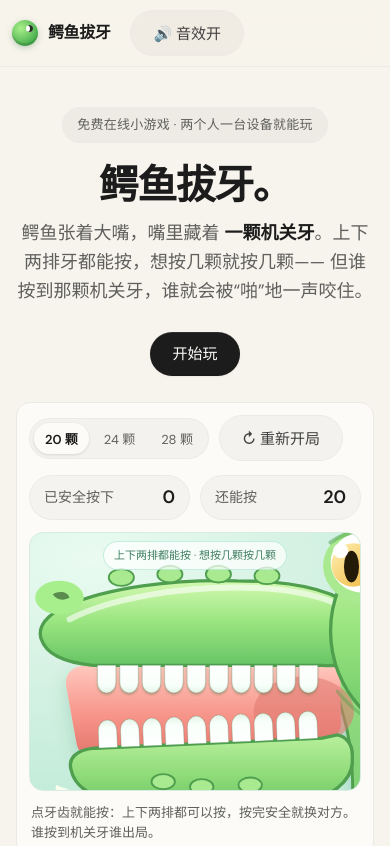
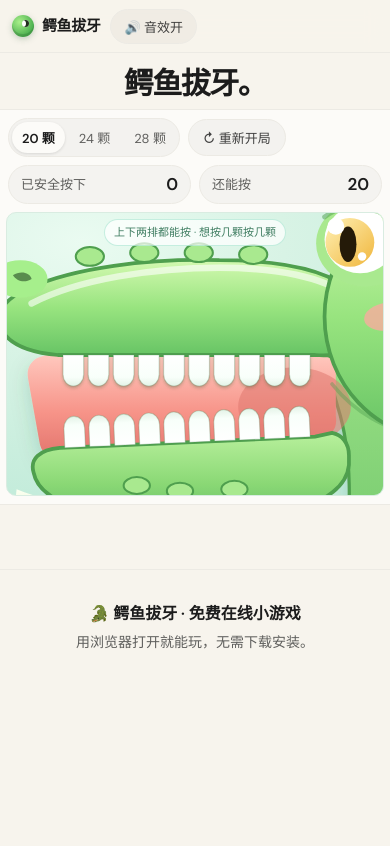
Before and after one commit to xyyyddd/crocodile-teeth, a plain HTML site: page index.html in a window 390 px wide. Shown: the top 846 px of the page. Drawn offline with Linux system fonts and the light colour scheme.

Commit message:
手机端布局优化：游戏卡片通栏铺满、压缩页头/首屏/工具栏留白，游戏一屏内可玩（v10）

```diff
--- a/game.js
+++ b/game.js
@@ -157,7 +157,7 @@
     var stageW = stage.clientWidth || window.innerWidth;
     if (stageW < 520) {
       // 手机：拉近到头部与嘴巴，牙齿更大更好点
-      croc.setAttribute('viewBox', '110 80 380 300');
+      croc.setAttribute('viewBox', '128 84 392 296');
     } else {
       croc.setAttribute('viewBox', '0 0 700 470');
     }
--- a/index.html
+++ b/index.html
@@ -27,7 +27,7 @@
 <link rel="preconnect" href="https://fonts.googleapis.com">
 <link rel="preconnect" href="https://fonts.gstatic.com" crossorigin>
 <link href="https://fonts.googleapis.com/css2?family=DM+Sans:ital,opsz,wght@0,9..40,100..1000;1,9..40,100..1000&display=swap" rel="stylesheet">
-<link rel="stylesheet" href="styles.css?v=9">
+<link rel="stylesheet" href="styles.css?v=10">
 
 <script type="application/ld+json">
 {
@@ -224,6 +224,6 @@
   </div>
 </footer>
 
-<script src="game.js?v=9"></script>
+<script src="game.js?v=10"></script>
 </body>
 </html>
--- a/styles.css
+++ b/styles.css
@@ -275,3 +275,46 @@ strong{font-weight:600;color:var(--charcoal);}
 .croc .hit{fill:transparent;pointer-events:all;outline:none;}
 /* 键盘操作时只做柔和高光，不画方框 */
 .croc .tooth-wrap:focus-visible .tooth{filter:drop-shadow(0 0 5px rgba(47,191,143,.85));}
+/* =========================================================
+   手机端：让游戏区尽量大，压缩所有周边留白
+   ========================================================= */
+@media (max-width:600px){
+  /* 顶部导航瘦身 */
+  .header-inner{height:52px;gap:10px;}
+  .brand{font-size:15px;gap:8px;}
+  .brand-mark{width:22px;height:22px;}
+  #soundBtn{padding:7px 13px;font-size:13px;}
+
+  /* 首屏只留标题，让游戏立刻出现 */
+  .hero{padding:14px 16px 8px;}
+  .hero .eyebrow{display:none;}
+  .hero h1{font-size:30px;margin:0;}
+  .hero .lede{display:none;}
+  .hero-actions{display:none;}
+
+  /* 游戏卡片通栏，去掉左右边框和大圆角 */
+  .game-section{padding:0 !important;}
+  .game-card{
+    border-radius:0;border-left:0;border-right:0;
+    padding:8px 6px 8px;
+  }
+  .game-toolbar{gap:8px;margin-bottom:8px;padding:0 2px;}
+  .seg{padding:3px;}
+  .seg button{padding:6px 10px;font-size:13px;}
+  #restartBtn{padding:8px 14px;font-size:13px;}
+
+  /* 数据条更紧凑 */
+  .hud{gap:8px;margin-bottom:8px;padding:0 2px;}
+  .hud-pill{padding:6px 12px;font-size:13px;}
+  .hud-value{font-size:17px;}
+
+  /* 舞台铺满、圆角减小 */
+  .stage{border-radius:10px;padding:4px 4px 0;}
+  .stage-hint{top:6px;font-size:11px;padding:4px 9px;}
+  .stage-tip{display:none;}
+
+  /* 结果弹窗稍微收窄，避免溢出 */
+  .result-card{padding:22px 16px 18px;border-radius:16px;}
+  .result-card h2{font-size:26px;}
+  .result-actions .primary-btn,.result-actions .secondary-btn{padding:10px 20px;}
+}
```
